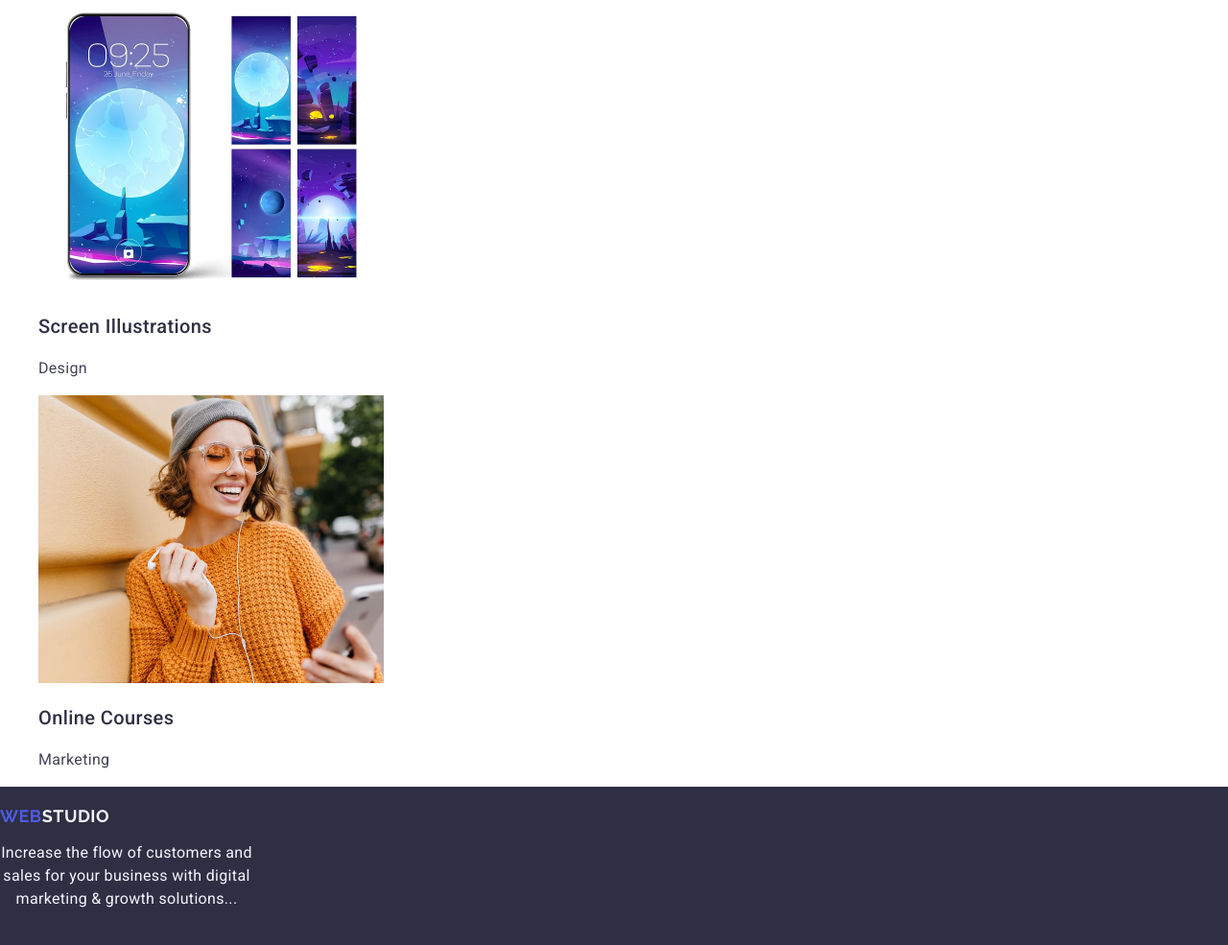
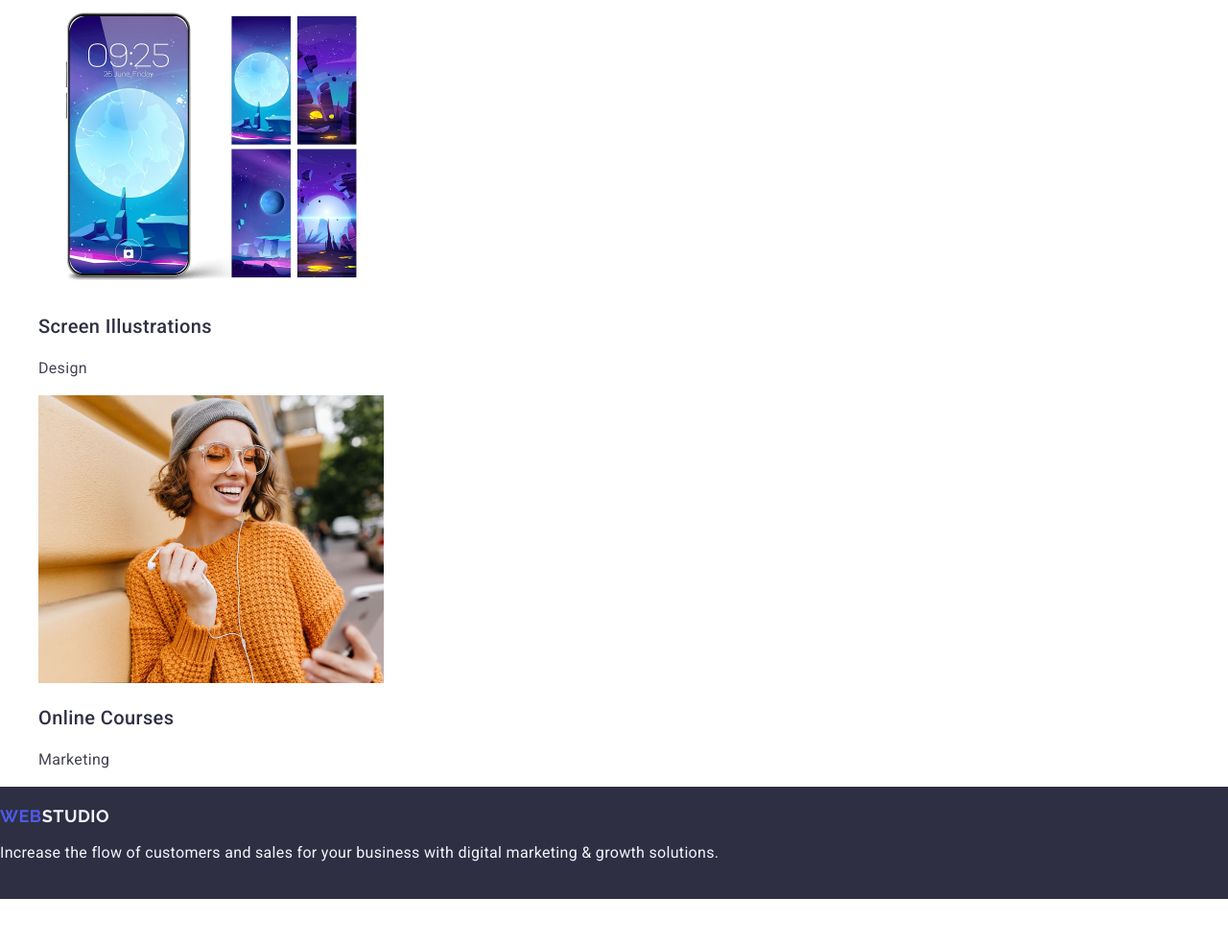
Before and after one commit to alexleiden/goit-markup-hw-02, a plain HTML site: page index.html in a window 1280 px wide. Shown: the part 4198-5183 px from the top of the page at 96% size. After the commit the page ends 5135 px from the top, so only its background shows below. Drawn offline with nearby package versions, Linux system fonts and the light colour scheme.

Commit message:
take-me-away

```diff
--- a/css/styles.css
+++ b/css/styles.css
@@ -210,7 +210,7 @@ ul {
     color: #4d5ae5;
 }
 
-.logo-studio {
+.logo-span {
     color: #f4f4fd;
 }
 
--- a/index.html
+++ b/index.html
@@ -180,16 +180,14 @@
     </main>
 
     <footer class="footer">
-      <div class="footer-container">
-        <a href="./index.html" class="footer-logo">
-          <span class="logo-web">WEB</span
-          ><span class="logo-studio">Studio</span>
-        </a>
-        <p class="footer-text">
-          Increase the flow of customers and sales for your business with
-          digital marketing & growth solutions...
-        </p>
-      </div>
+      <a href="./index.html" class="footer-logo">
+        WEB<span class="logo-span">STUDIO</span>
+      </a>
+
+      <p class="footer-text">
+        Increase the flow of customers and sales for your business with digital
+        marketing & growth solutions.
+      </p>
     </footer>
   </body>
 </html>
```
